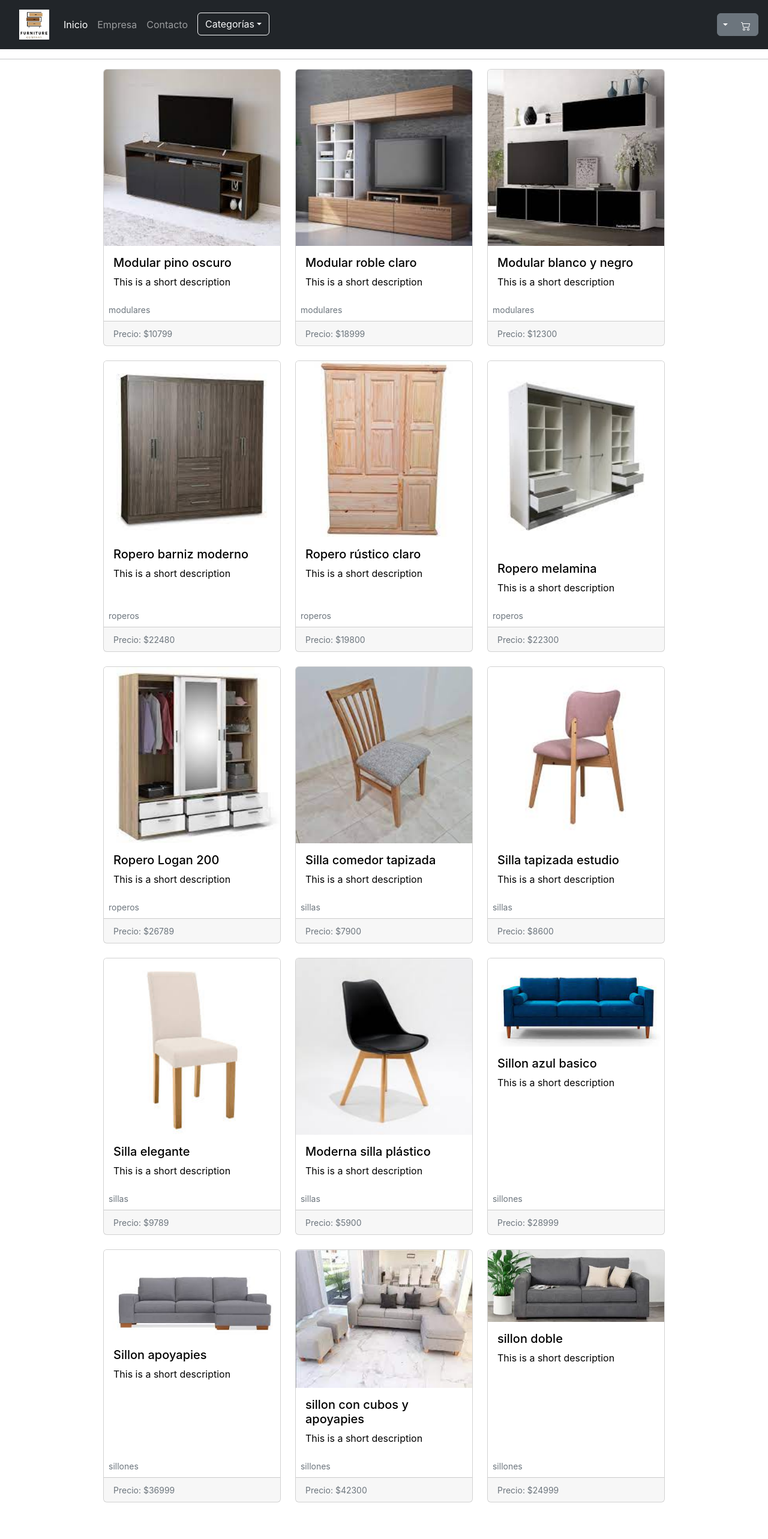
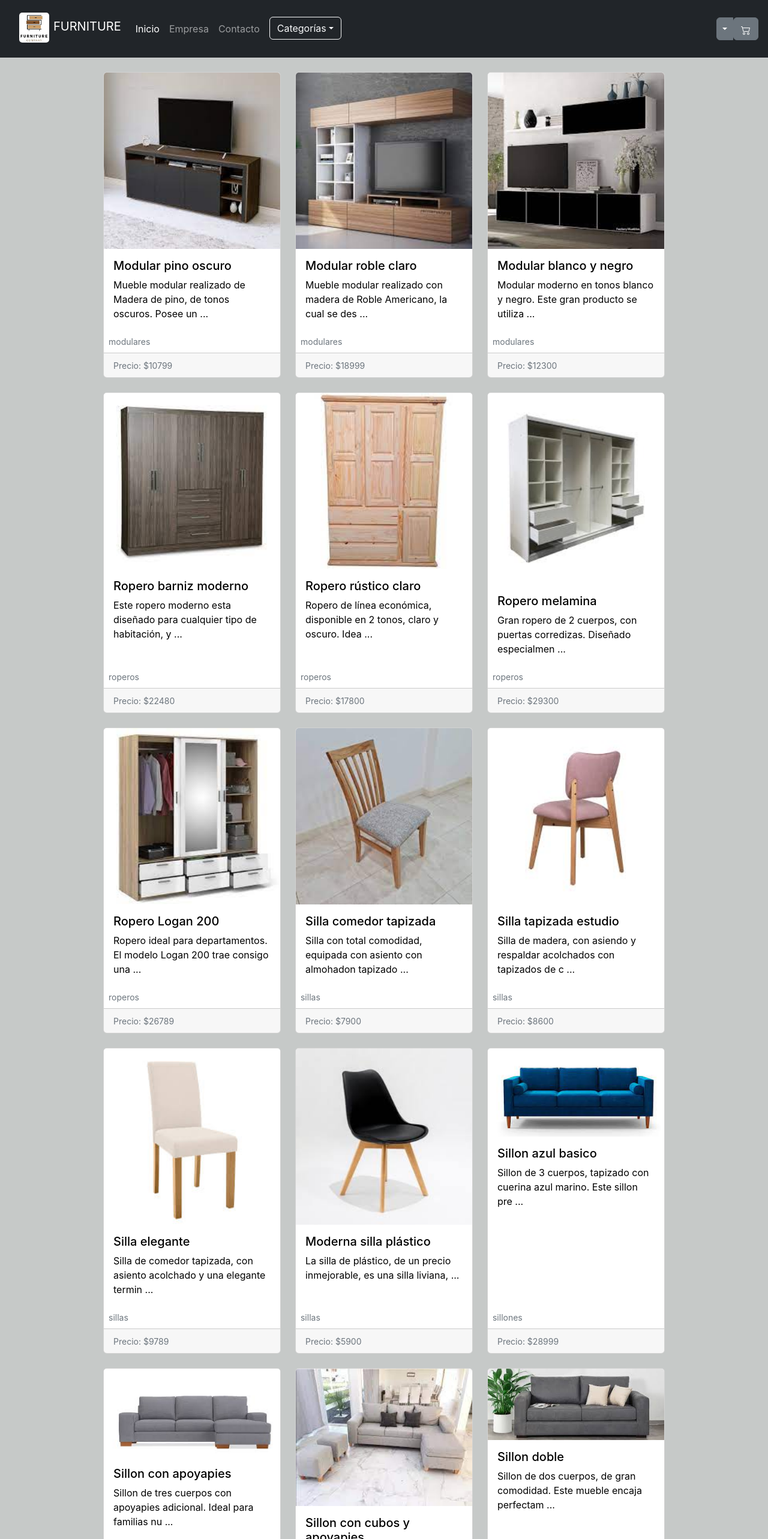
Before and after one commit to joseGiraudo/ecommerce-giraudo, a React (Create React App) app: page / in a window 1280 px wide. Shown: the top 2566 px of the page at 60% size. Before the commit the page ends 2529 px from the top, so only its background shows below. Built offline with nearby package versions, Linux system fonts and the light colour scheme.

Commit message:
Descripcion de productos y optimizacion de codigo

```diff
--- a/src/App.css
+++ b/src/App.css
@@ -36,3 +36,7 @@
     transform: rotate(360deg);
   }
 }
+
+body {
+  background-color: #c6c9c8;
+}
--- a/src/App.js
+++ b/src/App.js
@@ -9,6 +9,7 @@ import ItemDetailContainer from './components/ItemDetailContainer';
 import { BrowserRouter as Router, Routes, Route } from 'react-router-dom';
 import Company from './components/Company';
 import Contact from './components/Contact';
+import CartContainer from './components/CartContainer';
 
 const estilos = {
   backgroundColor: 'blue',
@@ -28,6 +29,8 @@ function App() {
         <Route path="/category/:categoryName" element={ <ItemListContainer />} />
         <Route path="/company" element={ <Company />} />
         <Route path="/contact" element={ <Contact />} />
+        <Route path="/cart" element={ <CartContainer />} />
+
 
         <Route path="*" element={ <ItemListContainer />} />
 
--- /dev/null
+++ b/src/components/Cart.js
@@ -0,0 +1,11 @@
+import React from 'react'
+
+const Cart = () => {
+  return (
+    <div>
+        Aquí se podrá ver el carrito de compra y editarlo
+    </div>
+  )
+}
+
+export default Cart
--- /dev/null
+++ b/src/components/CartContainer.js
@@ -0,0 +1,13 @@
+import React from 'react';
+import Cart from './Cart';
+
+
+const CartContainer = () => {
+  return (
+    <div>
+        <Cart />
+    </div>
+  )
+}
+
+export default CartContainer;
--- a/src/components/Item.js
+++ b/src/components/Item.js
@@ -13,7 +13,7 @@ const Item = ({data}) => {
                 <img className="card-img-top h-auto" src={image} alt={title} />
                 <div className="card-body">
                   <h5 className="card-title">{title}</h5>
-                  <p className="card-text">{description}</p>
+                  <p className="card-text">{description.slice(0, 70)} ...</p>
                 </div>
                 <small className="text-muted p-2">{category}</small>
                 <div className="card-footer">
--- a/src/components/ItemDetail.js
+++ b/src/components/ItemDetail.js
@@ -25,7 +25,6 @@ const ItemDetail = ({ item }) => {
               <div className="card-body">
                 <h5 className="card-title">{title}</h5>
                 <p className="card-text">{description}</p>
-                <a href="#" className="btn btn-primary">Go somewhere</a>
                 <h5 className="card-text pt-4">$ {price}</h5>
                 <div>
                   <ItemCount
--- a/src/components/ItemListContainer.js
+++ b/src/components/ItemListContainer.js
@@ -3,7 +3,7 @@ import ItemList from './ItemList';
 import getData from '../helper/helper';
 import { useParams } from 'react-router-dom';
 
-const ItemListContainer = ({titulo}) => {
+const ItemListContainer = () => {
 
   const { categoryName } = useParams();
 
@@ -27,8 +27,7 @@ const ItemListContainer = ({titulo}) => {
 
   return (
     <>
-      <h2>{titulo}</h2>
-      <hr />
+    <br/>
       {
         loading ? <h3> Cargando...</h3>
         :
--- a/src/components/NavBar.js
+++ b/src/components/NavBar.js
@@ -1,14 +1,16 @@
 import React from 'react';
-import { NavLink } from 'react-router-dom';
+import { NavLink, Link } from 'react-router-dom';
 import CartWidget from './CartWidget';
 import companyLogo from '../assets/images/companyLogo.jpg';
 
 const NavBar = () => {
   return (
     <nav className="navbar navbar-expand-lg navbar-dark bg-dark p-3">
-      <NavLink className="navbar-logo d-inline-block align-top mx-3" to="/">
-        <img  src={companyLogo}  height="50" width="50"  alt="Company logo" />
+      <NavLink className="navbar-brand d-inline-block align-top mx-3" to="/">
+        <img  src={companyLogo}  height="50" width="50"  style={{borderRadius: "5px"}}alt="Company logo" />
+        <p style={{display: "inline-block", marginLeft: "7px"}}>FURNITURE</p>
       </NavLink>
+
       <div className="">
         <ul className="navbar-nav ">
           <li className="nav-item active">
@@ -50,9 +52,11 @@ const NavBar = () => {
             <NavLink className="dropdown-item" to="/category">Item 3</NavLink>
           </div>
         </div>
-        <button type="button" className="btn btn-secondary">
-          <CartWidget />
-        </button>
+        <Link to="/cart">
+          <button type="button" className="btn btn-secondary">
+            <CartWidget />
+          </button>
+        </Link>
       </div>
     </nav>
   )
--- a/src/helper/helper.js
+++ b/src/helper/helper.js
@@ -21,7 +21,7 @@ const products = [
         category: "modulares",
         price : 10799,
         image : modular1,
-        description : "This is a short description",
+        description : "Mueble modular realizado de Madera de pino, de tonos oscuros. Posee un peso ligero, lo que permite su facil movilidad, ideal para realizar cambios en el diseño de tu habitación.",
     },
     {
         id : 2,
@@ -29,7 +29,7 @@ const products = [
         category: "modulares",
         price : 18999,
         image : modular2,
-        description : "This is a short description"
+        description : "Mueble modular realizado con madera de Roble Americano, la cual se destaca por sus colores claros y gran duracion. Con un diseño minimalista, este modular otorga modernidad y comodidad a tus habitaciones. Principalmente utilizado para colocar tanto televisores, como también libros y adornos."
     },
     {
         id : 3,
@@ -37,7 +37,7 @@ const products = [
         category: "modulares",
         price : 12300,
         image : modular3,
-        description : "This is a short description"
+        description : "Modular moderno en tonos blanco y negro. Este gran producto se utiliza en comedores, salas de estar y livings. Su principal funcion es para colocar un televisor aunque se le puede dar cualquier uso que se desee."
     },
     {
         id : 4,
@@ -45,23 +45,23 @@ const products = [
         category: "roperos",
         price : 22480,
         image : ropero1,
-        description : "This is a short description"
+        description : "Este ropero moderno esta diseñado para cualquier tipo de habitación, ya que por su pequeño tamaño puede ser ubicado en muchos lugares."
     },
     {
         id : 5,
         title : "Ropero rústico claro",
         category: "roperos",
-        price : 19800,
+        price : 17800,
         image : ropero2,
-        description : "This is a short description"
+        description : "Ropero de línea económica, disponible en 2 tonos, claro y oscuro. Ideal para el guardado de utilerías y artículos de uso diario"
     },
     {
         id : 6,
         title : "Ropero melamina",
         category: "roperos",
-        price : 22300,
+        price : 29300,
         image : ropero3,
-        description : "This is a short description"
+        description : "Gran ropero de 2 cuerpos, con puertas corredizas. Diseñado especialmente para habitaciones, posee una gran capacidad y comodidad para el guardado de ropa y demás artículos que uno desee tener a mano en su dormitorio. Su material duradero, hace que no se hinche con humedad y o filtraciones de agua."
     },
     {
         id : 7,
@@ -69,7 +69,7 @@ const products = [
         category: "roperos",
         price : 26789,
         image : ropero4,
-        description : "This is a short description"
+        description : "Ropero ideal para departamentos. El modelo Logan 200 trae consigo una gran relación entre el espacio que ocupa en la habitación y su capacidad de guardado de prendas. Nuestros clientes lo utilizan en espacios pequeños así como también en habitaciones de niños y niñas."
     },
     {
         id : 8,
@@ -77,7 +77,7 @@ const products = [
         category: "sillas",
         price : 7900,
         image : silla1,
-        description : "This is a short description"
+        description : "Silla con total comodidad, equipada con asiento con almohadon tapizado y respaldar tipo reja hecha de madera. Ideal para comedores de casas de campo y/o quinchos. Disponible con tapizado de varios colores, este producto ofrece una gran comodidad y una muy buena relación precio/calidad."
     },
     {
         id : 9,
@@ -85,7 +85,7 @@ const products = [
         category: "sillas",
         price : 8600,
         image : silla2,
-        description : "This is a short description"
+        description : "Silla de madera, con asiendo y respaldar acolchados con tapizados de cuerina fina. Este producto presenta una gran comodidad y ergonomía, lo que la hace una silla ideal para realizar trabajos de escritorio, así como tambien lectura y pasar varias horas sentado sin sentir cansancio en la espalda y piernas."
     },
     {
         id : 10,
@@ -93,7 +93,7 @@ const products = [
         category: "sillas",
         price : 9789,
         image : silla3,
-        description : "This is a short description"
+        description : "Silla de comedor tapizada, con asiento acolchado y una elegante terminación. Gracias a estas características, es de las mas utilizadas para lujosos comedores de hoteles y restaurantes, así como tambien para casas de uso particular."
     },
     {
         id : 11,
@@ -101,7 +101,7 @@ const products = [
         category: "sillas",
         price : 5900,
         image : silla4,
-        description : "This is a short description"
+        description : "La silla de plástico, de un precio inmejorable, es una silla liviana, perfecta para uso en departamentos y habitaciones chicas. Su peso permite su facil movilidad y transporte, para utilizar en cualquier parte de la casa. Al ser de plástico y madera barnizada, presenta mayor durabilidad a la humedad y al agua que las demás."
     },
     {
         id : 12,
@@ -109,31 +109,31 @@ const products = [
         category: "sillones",
         price : 28999,
         image : sillon1,
-        description : "This is a short description"
+        description : "Sillon de 3 cuerpos, tapizado con cuerina azul marino. Este sillon presenta un diseño estándar, ideal para salas de espera, halls, y salas de estar. Sus patas reforzadas lo hacen resistente al peso. Incluye 2 mini almohadones para sus corneras."
     },
     {
         id : 13,
-        title : "Sillon apoyapies",
+        title : "Sillon con apoyapies",
         category: "sillones",
         price : 36999,
         image : sillon2,
-        description : "This is a short description"
+        description : "Sillon de tres cuerpos con apoyapies adicional. Ideal para familias numerosas, o para recostarse a ver peliculas o series. Es de gran comodidad ya que sus almohadones estan hechos de espuma de poliuretano, lo que le da gran resistencia a las deformaciones."
     },
     {
         id : 14,
-        title : "sillon con cubos y apoyapies",
+        title : "Sillon con cubos y apoyapies",
         category: "sillones",
         price : 42300,
         image : sillon3,
-        description : "This is a short description"
+        description : "Sillon de tres cuerpos, con apoyapies integrado y dos cubos extras. Es el mas grande en su gama, ideal para livings y sals de estar grandes. Posee una calidad superior a los demas ya que tanto su manufactura se realiza con materiales de primera mano, disponible en tres colores y con dos almoadones adicionales sin costo."
     },
     {
         id : 15,
-        title : "sillon doble",
+        title : "Sillon doble",
         category: "sillones",
         price : 24999,
         image : sillon4,
-        description : "This is a short description"
+        description : "Sillon de dos cuerpos, de gran comodidad. Este mueble encaja perfectamente en habitaciones acogedoras, ya que ocupa poco tamaño, pero tanto su comodidad como calidad son de primera. Posee respaldar y apoyabrazos rígidos para darle una mayor estructura."
     },
 
 
```
Also changed, not shown: src/context/CartContext.js (+13 -2 lines).
